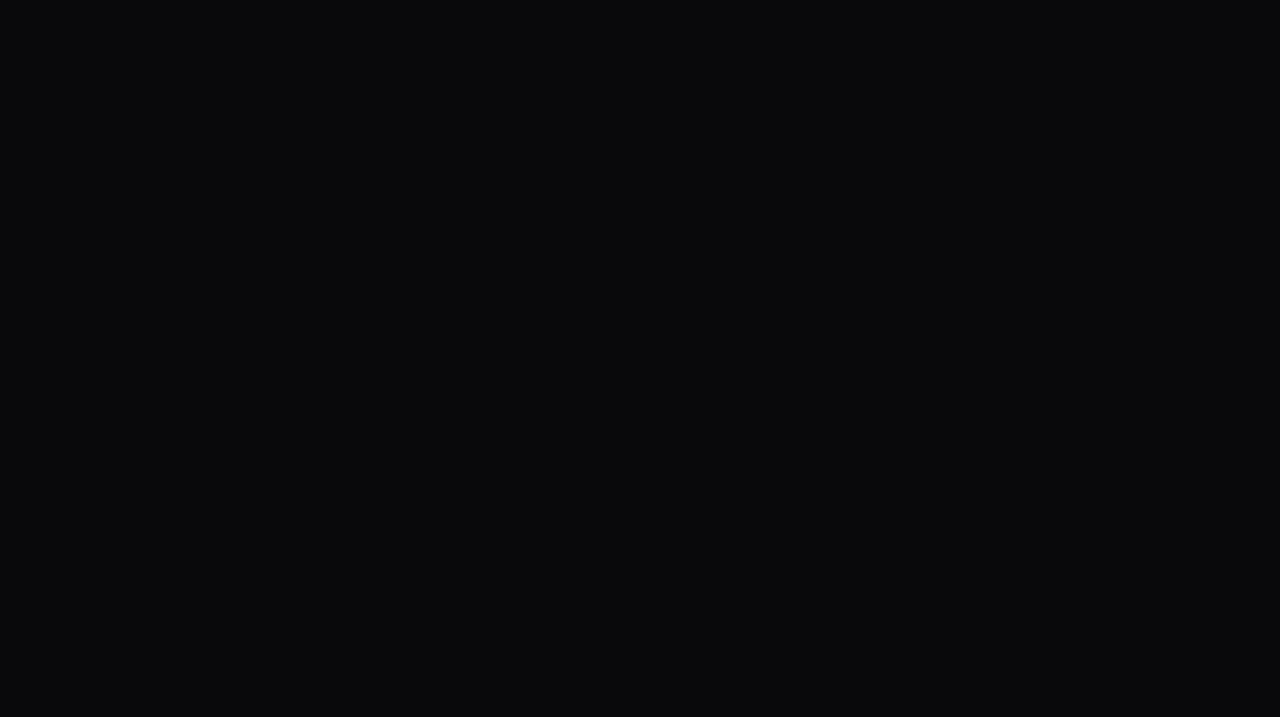
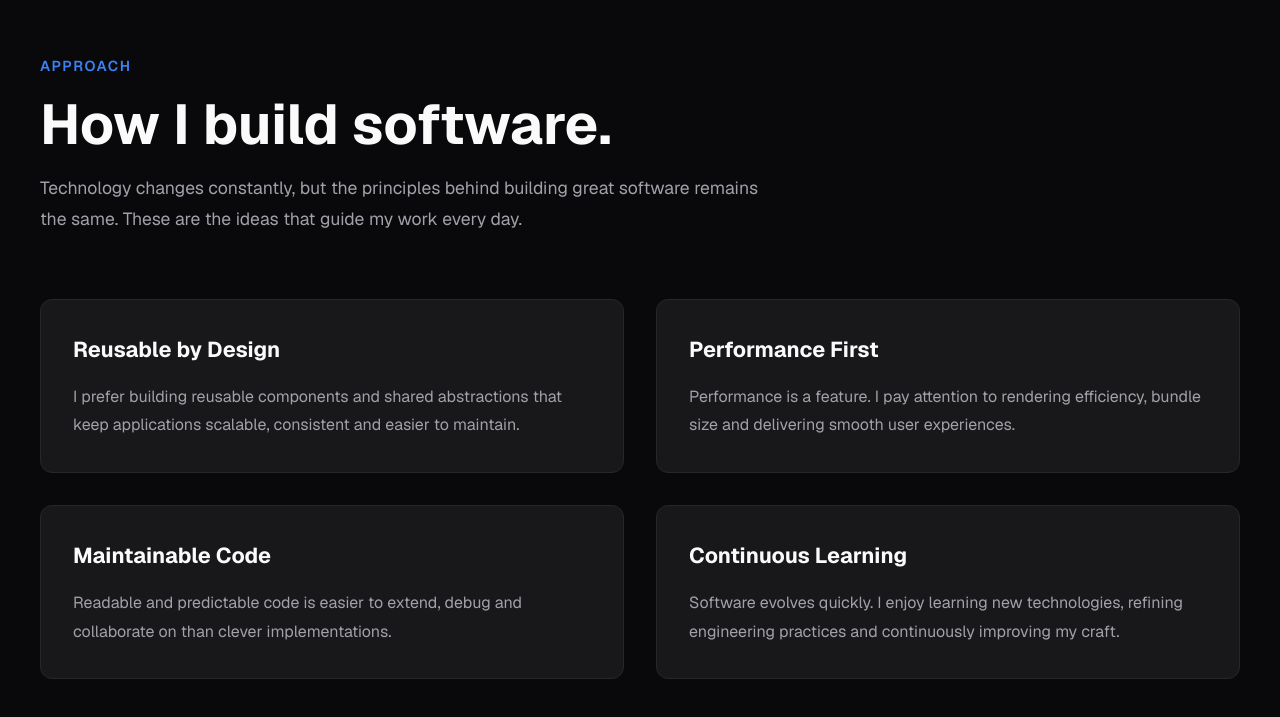
Before and after one commit to derek2706/sahil-portfolio, a Next.js app: page / in a window 1280 px wide. Shown: the part 4388-5105 px from the top of the page. Before the commit the page ends 4323 px from the top, so only its background shows below. Built offline with nearby package versions, Linux system fonts and the light colour scheme.

Commit message:
added principles section

```diff
--- a/app/page.js
+++ b/app/page.js
@@ -2,6 +2,7 @@ import Navbar from "@/components/layout/navbar";
 import Experience from "@/components/sections/experience";
 import Hero from "@/components/sections/hero";
 import Journey from "@/components/sections/journey";
+import Principles from "@/components/sections/principles";
 import Skills from "@/components/sections/skills";
 
 export default function Home() {
@@ -11,9 +12,14 @@ export default function Home() {
 
       <main>
         <Hero />
+
         <Journey />
+
         <Skills />
+
         <Experience />
+
+        <Principles />
       </main>
     </>
   );
--- /dev/null
+++ b/components/sections/principles/index.js
@@ -0,0 +1,28 @@
+import Container from "@/components/ui/container";
+import PrincipleCard from "@/components/ui/principle_card";
+import Section from "@/components/ui/section";
+import SectionHeading from "@/components/ui/section_heading";
+
+import { PRINCIPLES } from "@/constants/principles";
+
+import styles from "./styles.module.css";
+
+export default function Principles() {
+  return (
+    <Section id="principles">
+      <Container>
+        <SectionHeading
+          overline={PRINCIPLES.overline}
+          title={PRINCIPLES.title}
+          description={PRINCIPLES.description}
+        />
+
+        <div className={styles.grid}>
+          {PRINCIPLES.items.map((principle) => (
+            <PrincipleCard key={principle.title} principle={principle} />
+          ))}
+        </div>
+      </Container>
+    </Section>
+  );
+}
--- /dev/null
+++ b/components/sections/principles/styles.module.css
@@ -0,0 +1,13 @@
+.grid {
+  display: grid;
+
+  grid-template-columns: repeat(2, 1fr);
+
+  gap: 2rem;
+}
+
+@media (max-width: 768px) {
+  .grid {
+    grid-template-columns: 1fr;
+  }
+}
--- /dev/null
+++ b/components/ui/principle_card/index.js
@@ -0,0 +1,13 @@
+import styles from "./styles.module.css";
+
+export default function PrincipleCard({ principle }) {
+  const { title, description } = principle;
+
+  return (
+    <article className={styles.card}>
+      <h3 className={styles.title}>{title}</h3>
+
+      <p className={styles.description}>{description}</p>
+    </article>
+  );
+}
--- /dev/null
+++ b/components/ui/principle_card/styles.module.css
@@ -0,0 +1,24 @@
+.card {
+  padding: 2rem;
+  border: 1px solid var(--border-color);
+  border-radius: var(--border-radius-medium);
+  background-color: var(--surface-color);
+  transition:
+    border-color var(--transition-duration),
+    background-color var(--transition-duration);
+}
+
+.card:hover {
+  border-color: var(--accent-color);
+  background-color: var(--surface-hover-color);
+}
+
+.title {
+  margin-bottom: 1rem;
+  font-size: 1.35rem;
+}
+
+.description {
+  color: var(--secondary-text-color);
+  line-height: 1.8;
+}
--- a/constants/experience.js
+++ b/constants/experience.js
@@ -10,7 +10,7 @@ export const EXPERIENCE = {
     {
       company: "Glamzy (formerly BuyEazzy)",
 
-      role: "Software Development Engineer",
+      role: "Software Development Engineer 2",
 
       duration: "Apr 2024 — Present",
 
--- a/constants/navigations.js
+++ b/constants/navigations.js
@@ -13,7 +13,7 @@ export const NAV_LINKS = [
   },
   {
     label: "Highlights",
-    href: "#highlights",
+    href: "#principles",
   },
   {
     label: "Contact",
--- /dev/null
+++ b/constants/principles.js
@@ -0,0 +1,38 @@
+export const PRINCIPLES = {
+  overline: "Approach",
+
+  title: "How I build software.",
+
+  description:
+    "Technology changes constantly, but the principles behind building great software remains the same. These are the ideas that guide my work every day.",
+
+  items: [
+    {
+      title: "Reusable by Design",
+
+      description:
+        "I prefer building reusable components and shared abstractions that keep applications scalable, consistent and easier to maintain.",
+    },
+
+    {
+      title: "Performance First",
+
+      description:
+        "Performance is a feature. I pay attention to rendering efficiency, bundle size and delivering smooth user experiences.",
+    },
+
+    {
+      title: "Maintainable Code",
+
+      description:
+        "Readable and predictable code is easier to extend, debug and collaborate on than clever implementations.",
+    },
+
+    {
+      title: "Continuous Learning",
+
+      description:
+        "Software evolves quickly. I enjoy learning new technologies, refining engineering practices and continuously improving my craft.",
+    },
+  ],
+};
```
